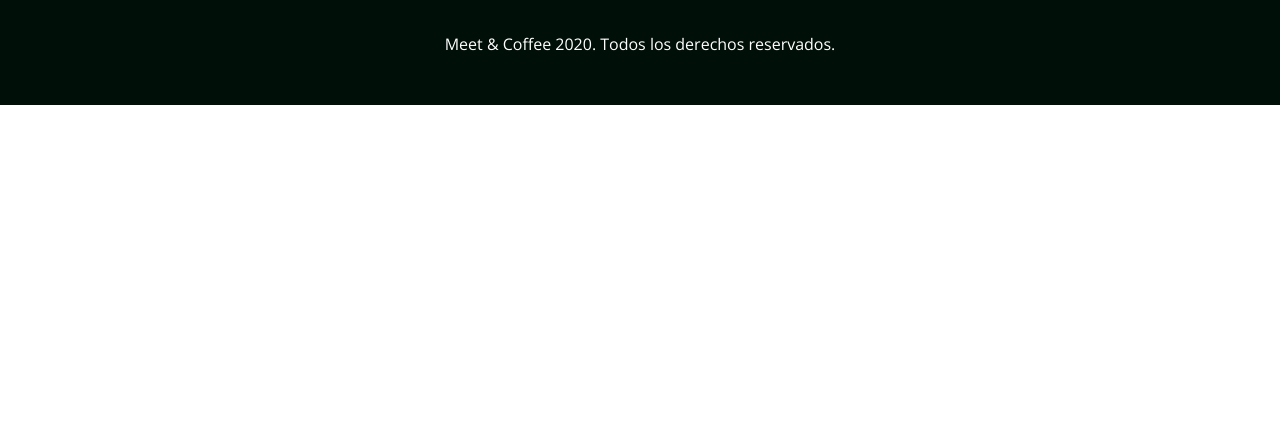
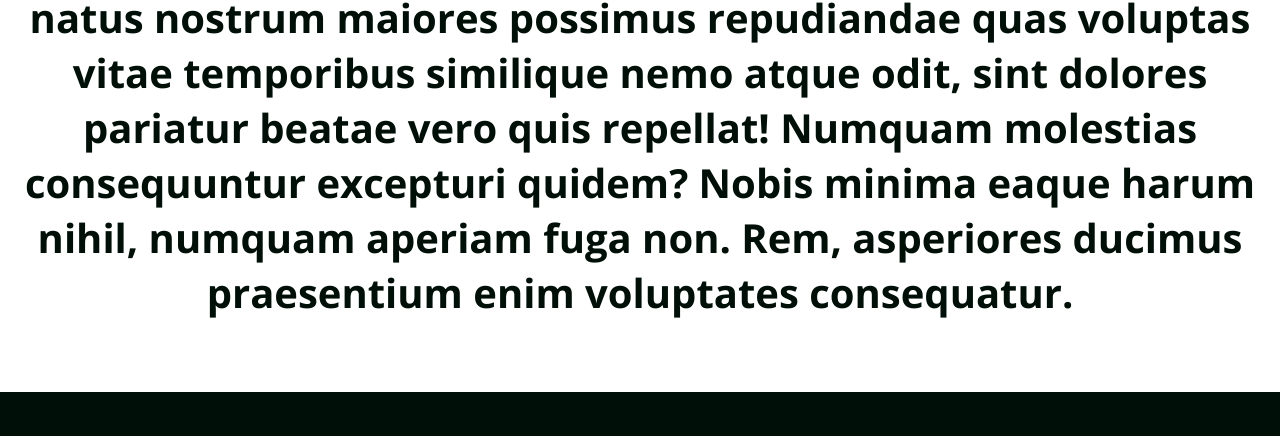
Before and after one commit to angelarciniaga/meetCoffee, a plain HTML site: page index.html in a window 1280 px wide. Shown: the part 2231-2667 px from the top of the page. Before the commit the page ends 2336 px from the top, so only its background shows below. Drawn offline with nearby package versions, Linux system fonts and the light colour scheme.

Commit message:
add new text to he index of meet&coffee project

```diff
--- a/index.html
+++ b/index.html
@@ -73,6 +73,10 @@
     </article>
   </section>
 
+  <section>
+    <h2>Lorem ipsum dolor sit amet, consectetur adipisicing elit. Minus natus nostrum maiores possimus repudiandae quas voluptas vitae temporibus similique nemo atque odit, sint dolores pariatur beatae vero quis repellat! Numquam molestias consequuntur excepturi quidem? Nobis minima eaque harum nihil, numquam aperiam fuga non. Rem, asperiores ducimus praesentium enim voluptates consequatur.</h2>
+  </section>
+
   <footer id="contacto" class="oscuro">
     <a href="https://github.com/"><i class="fab fa-github-square fa-5x"></i></a>
     <a href="https://twitter.com/explore"><i class="fab fa-twitter-square fa-5x"></i></a>
```
